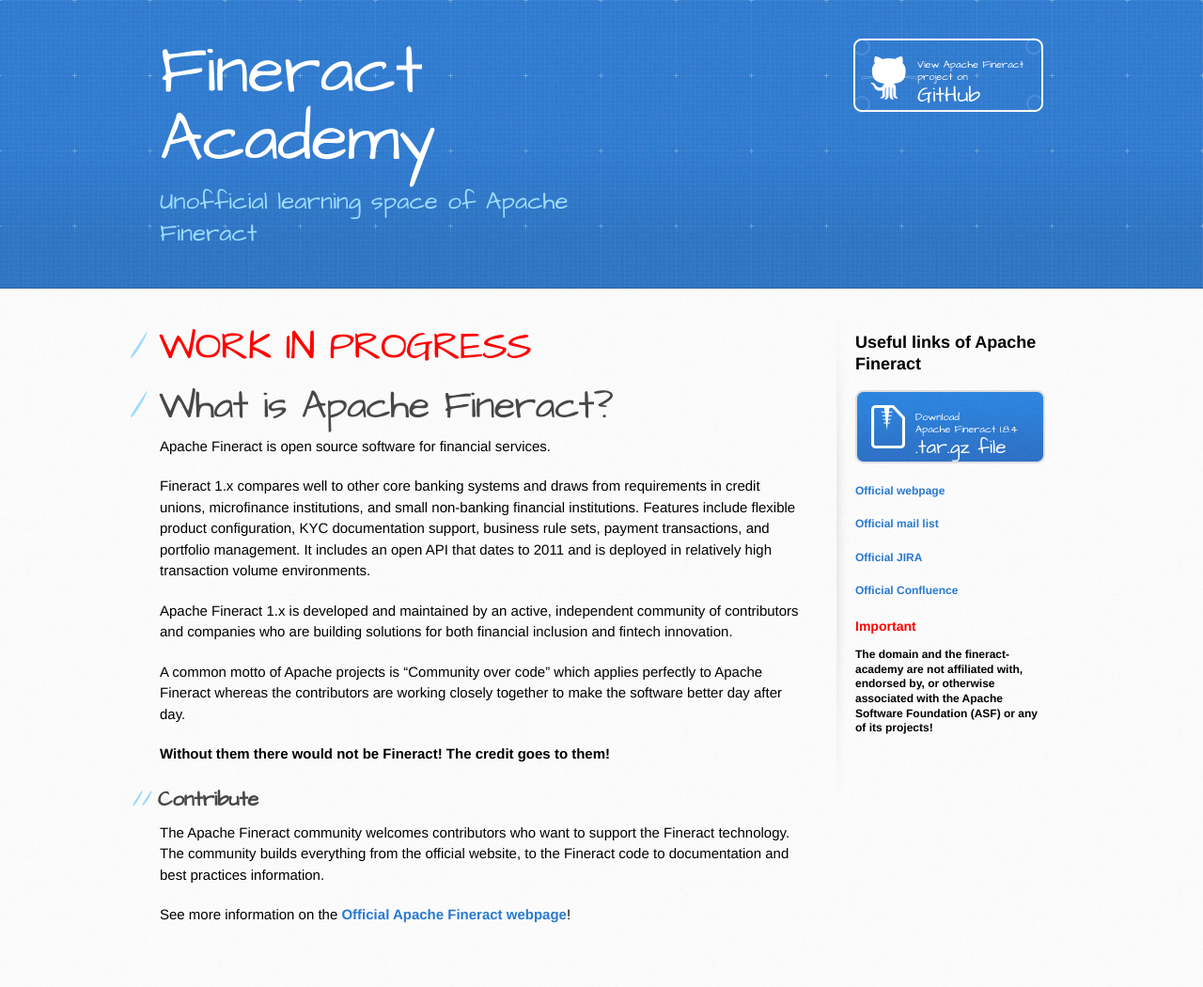
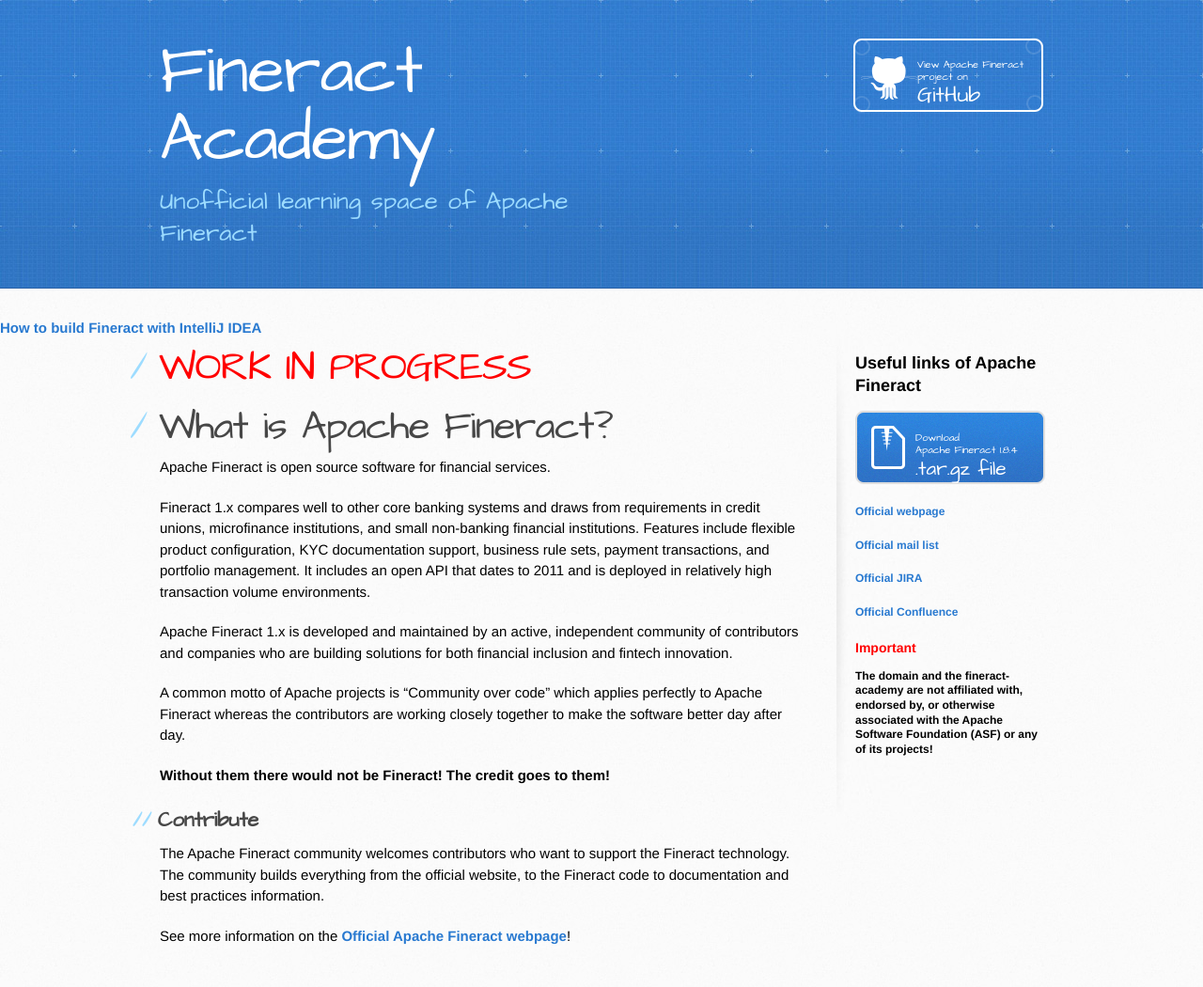
Before and after one commit to fineract-academy/pages, a Jekyll site: the page built from index.md, in a window 1280 px wide. Shown: the whole page at 94% size. Built offline with Jekyll 4.4.1, drawn with Linux system fonts in a browser that asks for light colours; before the commit the page ends 1027 px from its top, so only the background shows below that.

Commit message:
Update default.html

```diff
--- a/_layouts/default.html
+++ b/_layouts/default.html
@@ -30,6 +30,11 @@
     </header>
 
     <div id="content-wrapper">
+      <aside id="left_sidebar">
+        <a target="_blank" rel="noreferrer" href="/how-to-build-fineract-with-intellij-idea.html">
+          <b>How to build Fineract with IntelliJ IDEA</b>
+        </a>
+      </aside>
       <div class="inner clearfix">
         <section id="main-content">
           {{ content }}
```
